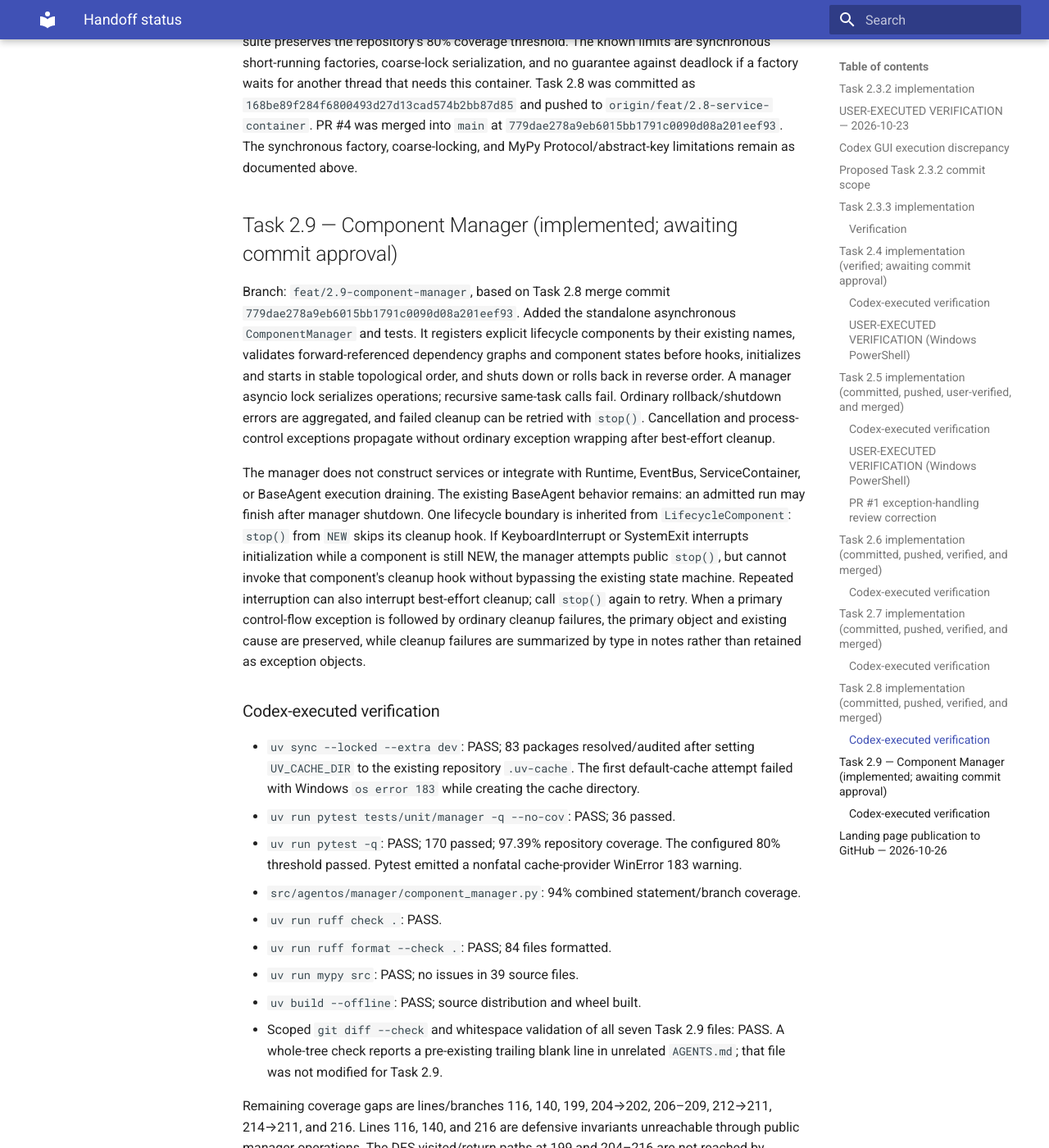
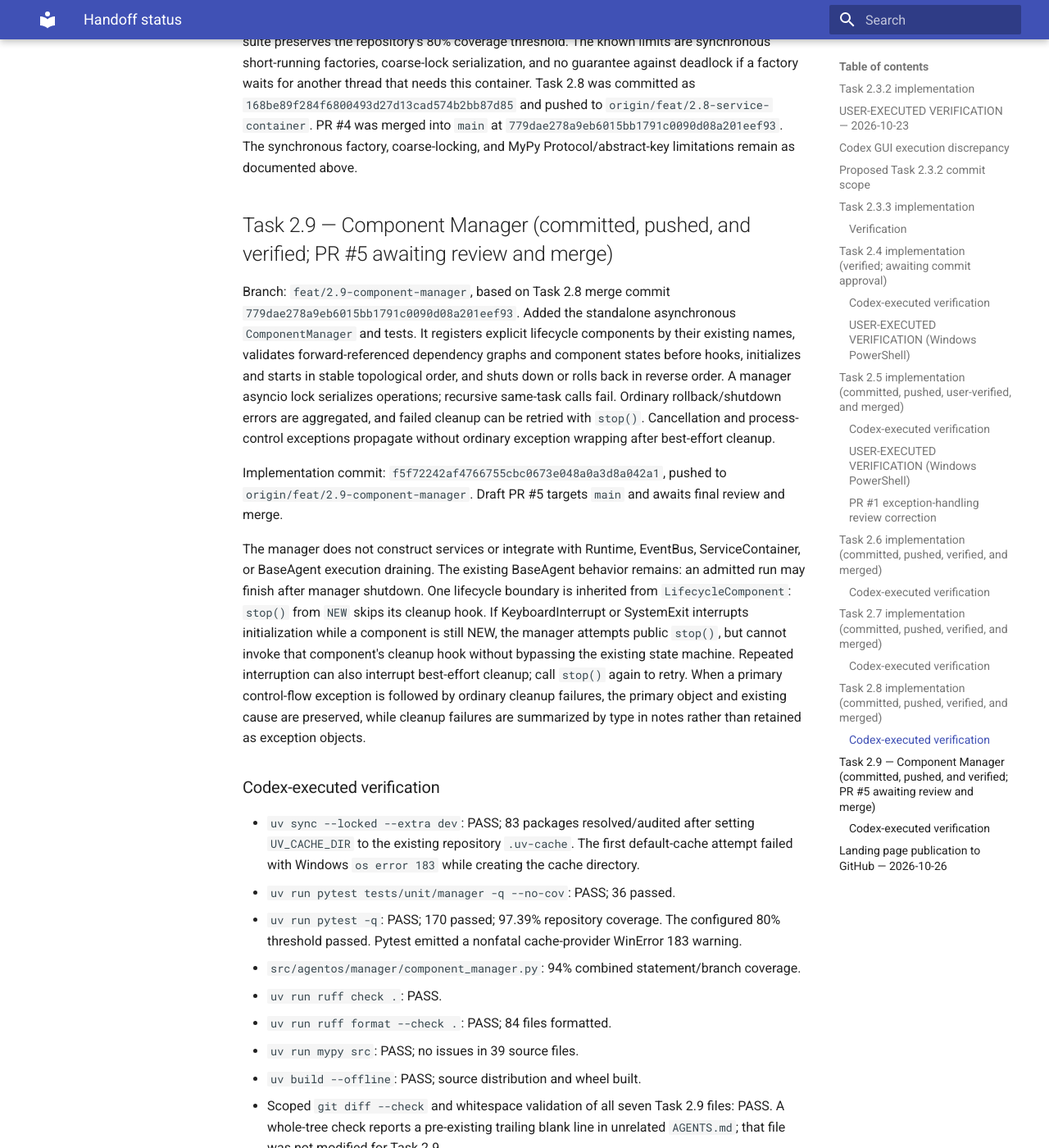
Before and after one commit to anfazmzbd-aus/ai-agriflow, an MkDocs documentation site: the page built from docs/handoff/STATUS.md, in a window 1280 px wide and 1400 px high, scrolled down 9888 px. Shown: the whole window at 82% size. Built offline with MkDocs 1.6.1 and Material for MkDocs 9.7.7, drawn with Linux system fonts in a browser that asks for light colours; some of the changed text lies outside the part shown.

Commit message:
docs(handoff): reconcile Task 2.9 post-commit status

```diff
--- a/docs/handoff/STATUS.md
+++ b/docs/handoff/STATUS.md
@@ -350,7 +350,7 @@ Task 2.8 was committed as `168be89f284f6800493d27d13cad574b2bb87d85` and pushed
 `779dae278a9eb6015bb1791c0090d08a201eef93`. The synchronous factory, coarse-locking,
 and MyPy Protocol/abstract-key limitations remain as documented above.
 
-## Task 2.9 — Component Manager (implemented; awaiting commit approval)
+## Task 2.9 — Component Manager (committed, pushed, and verified; PR #5 awaiting review and merge)
 
 Branch: `feat/2.9-component-manager`, based on Task 2.8 merge commit
 `779dae278a9eb6015bb1791c0090d08a201eef93`. Added the standalone asynchronous
@@ -361,6 +361,10 @@ rolls back in reverse order. A manager asyncio lock serializes operations; recur
 same-task calls fail. Ordinary rollback/shutdown errors are aggregated, and failed
 cleanup can be retried with `stop()`. Cancellation and process-control exceptions
 propagate without ordinary exception wrapping after best-effort cleanup.
+
+Implementation commit: `f5f72242af4766755cbc0673e048a0a3d8a042a1`, pushed to
+`origin/feat/2.9-component-manager`. Draft PR #5 targets `main` and awaits final
+review and merge.
 
 The manager does not construct services or integrate with Runtime, EventBus,
 ServiceContainer, or BaseAgent execution draining. The existing BaseAgent behavior
@@ -401,9 +405,8 @@ No private state was altered to manufacture those paths. Repository coverage is
 
 Verification above was Codex-executed in the Windows uv-managed Python 3.14
 environment. The unrelated edits to `.gitignore`, `AGENTS.md`, `README.md`, and
-`pyproject.toml` are preserved. `uv.lock` is unchanged. The seven Task 2.9 files are
-staged for the approved implementation commit; the four unrelated modifications
-remain unstaged.
+`pyproject.toml` are preserved. `uv.lock` is unchanged. Task 2.9 is committed and
+pushed; those four unrelated modifications remain uncommitted.
 
 ## Landing page publication to GitHub — 2026-10-26
 
```
Also changed, not shown: docs/handoff/TASKS.md (+1 -1 lines).
